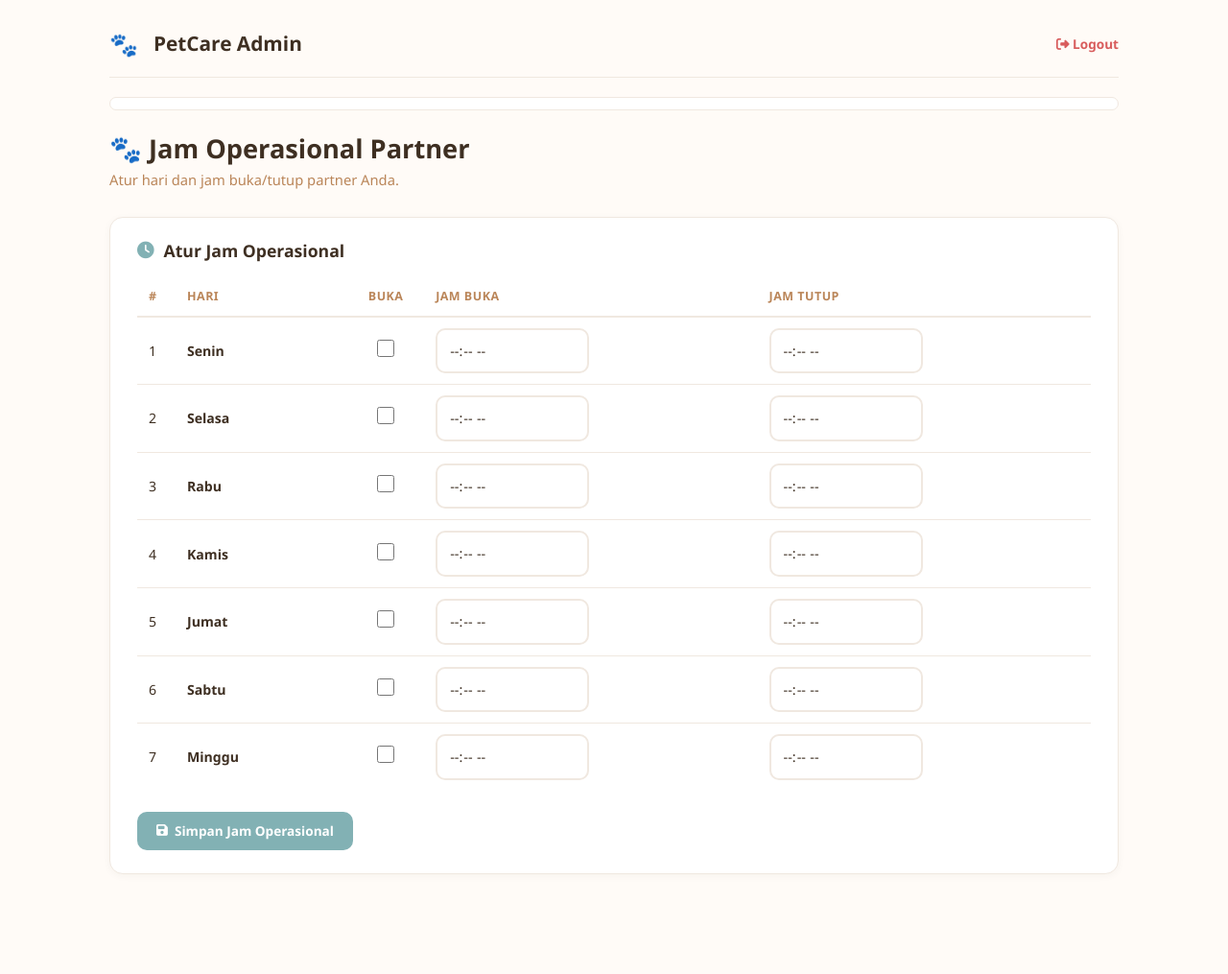
After one commit to hann-keq/backend, a FastAPI app: template app/templates/admin_custom/jam_operasional.html in a window 1280 px wide. The commit adds this page. Shown: the whole page at 96% size. Run offline with FastAPI, Linux system fonts and the light colour scheme; the template is opened without the code that fills it, so the values that code supplies are empty; parts of the project's set-up code (start-up, migrations or seed data) failed here and were passed over; some libraries are stand-ins or nearby versions.

Commit message:
add jam_tersedia

```diff
--- a/app/admin_custom/auth_router.py
+++ b/app/admin_custom/auth_router.py
@@ -56,7 +56,11 @@ async def login(request: Request):
                 "partner_id": partner.id_partner,
                 "jenis_partner": partner.jenis_partner.value,
             })
-            return RedirectResponse(url="/dashboard-admin/paket", status_code=303)
+            if partner.jenis_partner.value.lower() == "klinik":
+                redirect_url = "/dashboard-admin/janji-temu"
+            else:
+                redirect_url = "/dashboard-admin/paket"
+            return RedirectResponse(url=redirect_url, status_code=303)
 
     return templates.TemplateResponse(request,
         f"{_T}/login.html", {"request": request, "error": error, "email": email},
--- a/app/api/router_get.py
+++ b/app/api/router_get.py
@@ -496,6 +496,11 @@ async def tampilin_booking(
             "formatted_time": j.jam_janji.strftime("%I:%M %p") if hasattr(j.jam_janji, "strftime") else str(j.jam_janji),
         })
 
+    # Build partner schedule map for frontend date/time filtering
+    partner_schedule = {}
+    for p in partners:
+        partner_schedule[p.id_partner] = p.jam_operasional or {}
+
     return templates.TemplateResponse(
         request,
         'booking.html',
@@ -507,6 +512,7 @@ async def tampilin_booking(
             "partners": partners,
             "upcoming_bookings": upcoming_with_info,
             "dokters": dokters,
+            "partner_schedule": partner_schedule,
         },
     )
 
--- a/app/models/models.py
+++ b/app/models/models.py
@@ -107,6 +107,7 @@ class Partner(Base):
     alamat : Mapped[str] = mapped_column(String(255),nullable=False)
     no_telepon : Mapped[str] = mapped_column(String(20),nullable=False)
     foto : Mapped[str] = mapped_column(String(255),nullable=True)
+    jam_operasional : Mapped[Optional[dict]] = mapped_column(JSON, nullable=True, default=dict)
     created_at : Mapped[datetime] = mapped_column(DateTime, default=datetime.now)
     updated_at : Mapped[datetime] = mapped_column(DateTime, default=datetime.now, onupdate=datetime.now, nullable=True)
 
--- a/app/templates/admin_custom/_admin_base.html
+++ b/app/templates/admin_custom/_admin_base.html
@@ -163,6 +163,7 @@
           <a href="/dashboard-admin/dokter"       class="{% if '/dokter' in current %}active{% endif %}"><i class="fa-solid fa-user-md"></i> Dokter</a>
           {% endif %}
           <a href="/dashboard-admin/janji-temu"   class="{% if '/janji-temu' in current %}active{% endif %}"><i class="fa-solid fa-calendar"></i> Janji Temu</a>
+          <a href="/dashboard-admin/jam-operasional" class="{% if '/jam-operasional' in current %}active{% endif %}"><i class="fa-solid fa-clock"></i> Jam Operasional</a>
         {% endif %}
       </div>
 
--- /dev/null
+++ b/app/templates/admin_custom/jam_operasional.html
@@ -0,0 +1,116 @@
+{% extends 'admin_custom/_admin_base.html' %}
+{% block admin_head_title %}Jam Operasional{% endblock %}
+{% block admin_title %}Jam Operasional Partner{% endblock %}
+{% block admin_subtitle %}Atur hari dan jam buka/tutup partner Anda.{% endblock %}
+
+{% block admin_content %}
+
+{% macro active_check(day) -%}
+{% if jam_data and day in jam_data and jam_data[day] is mapping %}checked{% endif %}
+{%- endmacro %}
+
+{% macro open_val(day) -%}
+{% if jam_data and day in jam_data and jam_data[day] is mapping %}{{ jam_data[day].get('jam_buka', '') }}{% endif %}
+{%- endmacro %}
+
+{% macro close_val(day) -%}
+{% if jam_data and day in jam_data and jam_data[day] is mapping %}{{ jam_data[day].get('jam_tutup', '') }}{% endif %}
+{%- endmacro %}
+
+<div class="admin-card">
+  <h3><i class="fa-solid fa-clock"></i> Atur Jam Operasional</h3>
+
+  {% if form_errors %}
+  <div class="admin-errors"><strong>Mohon perbaiki:</strong><ul>{% for e in form_errors %}<li>{{ e }}</li>{% endfor %}</ul></div>
+  {% endif %}
+
+  {% if saved %}
+  <div style="background:#e8f5e9; border:1px solid #a5d6a7; border-radius:10px; padding:10px 16px; margin-bottom:18px; color:#2e7d32; font-size:0.85rem;">
+    <i class="fa-solid fa-circle-check"></i> Jam operasional berhasil disimpan.
+  </div>
+  {% endif %}
+
+  <form method="POST" action="/dashboard-admin/jam-operasional/save">
+
+    <div style="overflow-x: auto;">
+      <table class="admin-table">
+        <thead>
+          <tr>
+            <th style="width:40px">#</th>
+            <th>Hari</th>
+            <th style="width:80px" class="text-center">Buka</th>
+            <th>Jam Buka</th>
+            <th>Jam Tutup</th>
+          </tr>
+        </thead>
+        <tbody>
+          {% set days = ['Senin', 'Selasa', 'Rabu', 'Kamis', 'Jumat', 'Sabtu', 'Minggu'] %}
+          {% for day in days %}
+          <tr>
+            <td>{{ loop.index }}</td>
+            <td><strong>{{ day }}</strong></td>
+            <td class="text-center">
+              <input
+                type="checkbox"
+                name="{{ day }}_aktif"
+                class="day-toggle"
+                data-day="{{ day }}"
+                {{ active_check(day) }}
+                style="width:18px; height:18px; cursor:pointer;"
+              />
+            </td>
+            <td>
+              <input
+                type="time"
+                name="{{ day }}_buka"
+                class="admin-input time-input"
+                id="{{ day }}_buka"
+                value="{{ open_val(day) }}"
+                {% if not active_check(day) %}disabled{% endif %}
+                style="max-width:160px;"
+              />
+            </td>
+            <td>
+              <input
+                type="time"
+                name="{{ day }}_tutup"
+                class="admin-input time-input"
+                id="{{ day }}_tutup"
+                value="{{ close_val(day) }}"
+                {% if not active_check(day) %}disabled{% endif %}
+                style="max-width:160px;"
+              />
+            </td>
+          </tr>
+          {% endfor %}
+        </tbody>
+      </table>
+    </div>
+
+    <div style="margin-top:22px;display:flex;gap:10px;">
+      <button type="submit" class="btn-admin btn-admin-primary">
+        <i class="fa-solid fa-floppy-disk"></i> Simpan Jam Operasional
+      </button>
+    </div>
+  </form>
+</div>
+
+<script>
+  // Toggle time inputs enabled/disabled based on checkbox
+  document.querySelectorAll('.day-toggle').forEach(cb => {
+    cb.addEventListener('change', function () {
+      const day = this.dataset.day;
+      const buka = document.getElementById(day + '_buka');
+      const tutup = document.getElementById(day + '_tutup');
+      if (buka) buka.disabled = !this.checked;
+      if (tutup) tutup.disabled = !this.checked;
+      if (this.checked) {
+        // set default values if empty
+        if (buka && !buka.value) buka.value = '08:00';
+        if (tutup && !tutup.value) tutup.value = '17:00';
+      }
+    });
+  });
+</script>
+
+{% endblock %}
--- a/app/templates/booking.html
+++ b/app/templates/booking.html
@@ -245,6 +245,7 @@
           class="selection-card doctor-card"
           onclick="selectOption(this)"
           data-dokter-id="{{ dokter.id_dokter }}"
+          data-partner-id="{{ dokter.partner.id_partner if dokter.partner else '' }}"
         >
           <div class="doctor-card-inner">
             <div class="package-icon-circle vet-bg">
@@ -379,6 +380,9 @@
 <script id="partnerPackagesData" type="application/json">
   {{ partner_packages | tojson }}
 </script>
+<script id="partnerScheduleData" type="application/json">
+  {{ partner_schedule | tojson }}
+</script>
 <script src="{{ url_for('static', path='js/booking.js') }}"></script>
 <script src="{{ url_for('static', path='js/detail_booking.js') }}"></script>
 {% endblock %}
```
Also changed, not shown: alembic/versions/7451d0c8b9c2_add_jam_operasional_to_partners.py (added, +32 -0 lines), app/admin_custom/router.py (+47 -0 lines), app/static/js/booking.js (+96 -0 lines).
